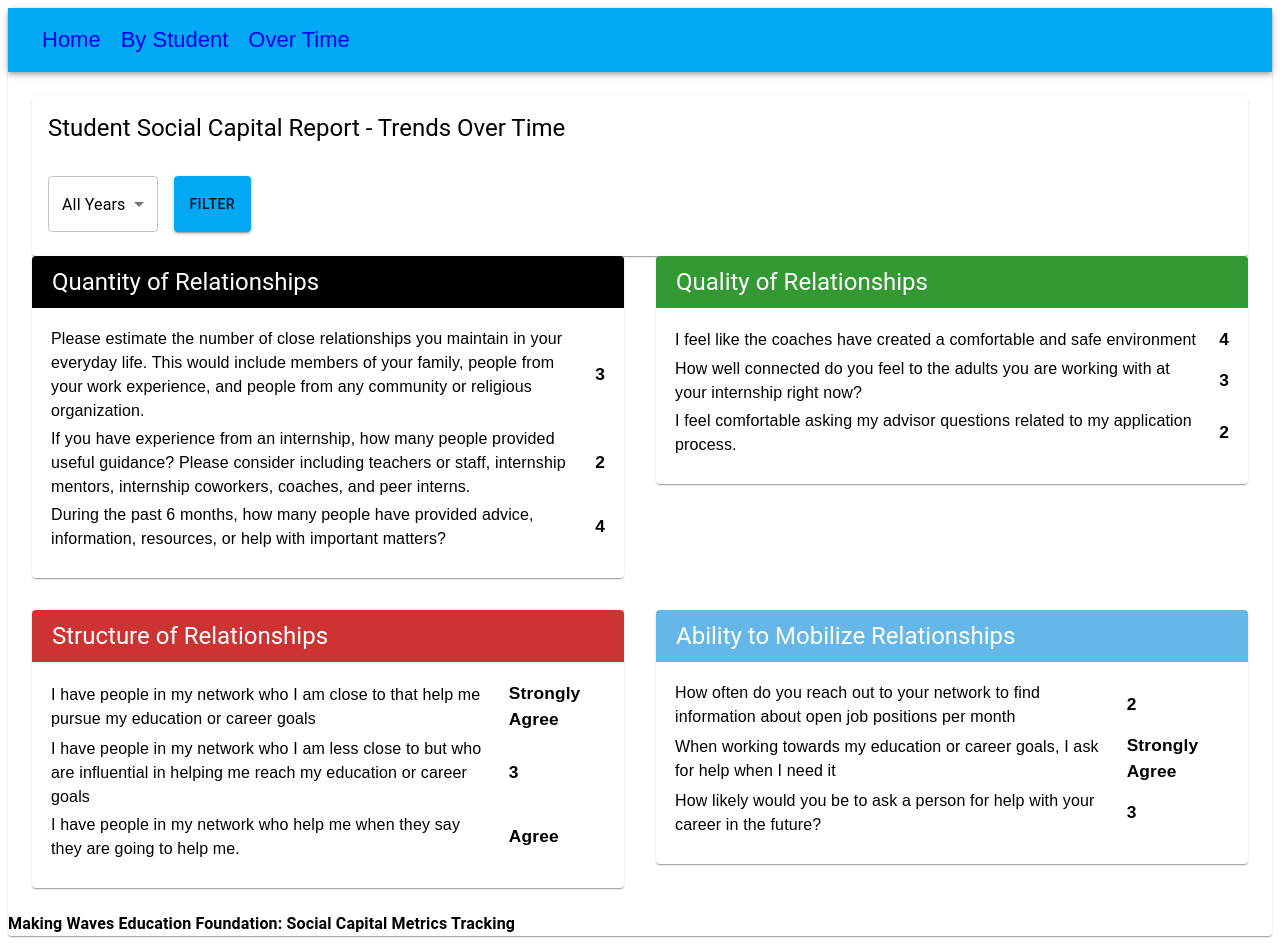
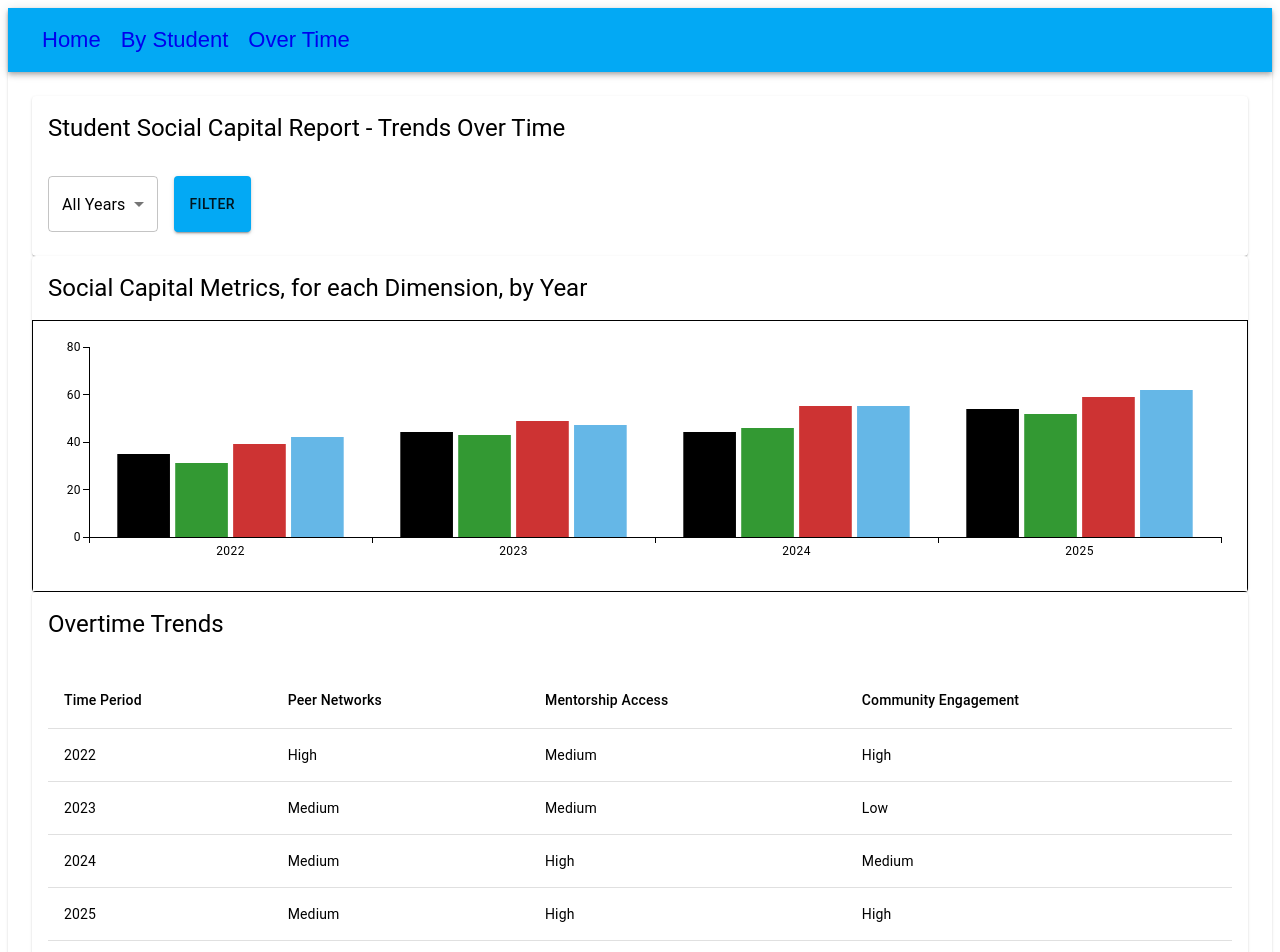
Before and after one commit to JeffRisberg/social-capital-ui, a React (Create React App) app: page /overTime in a window 1280 px wide. Shown: the top 952 px of the page. Built offline with nearby package versions, Linux system fonts and the light colour scheme.

Commit message:
added charting to the over-time display page

```diff
--- a/package.json
+++ b/package.json
@@ -9,6 +9,7 @@
       "@fontsource/roboto": "^5.1.0",
       "@mui/icons-material": "^5.17.0",
       "@mui/material": "^5.17.0",
+      "@mui/x-charts": "^7.28.0",
       "@mui/x-data-grid": "^6.20.0",
       "@reduxjs/toolkit": "^2.5.0",
       "@testing-library/jest-dom": "^5.17.0",
--- a/src/containers/ByStudent/ByStudentPage.js
+++ b/src/containers/ByStudent/ByStudentPage.js
@@ -1,26 +1,12 @@
 import * as React from 'react';
 import {useDispatch, useSelector} from 'react-redux';
-import {
-   Button,
-   Card,
-   CardHeader,
-   MenuItem,
-   Tab,
-   Table,
-   TableBody,
-   TableCell,
-   TableHead,
-   TableRow,
-   Tabs
-} from '@mui/material';
+import {Button, Card, CardHeader, Grid, MenuItem, Tab, Tabs} from '@mui/material';
 import TextField from "@mui/material/TextField";
-import Select, { SelectChangeEvent } from '@mui/material/Select';
-import CardActions from '@mui/material/CardActions';
+import Select from '@mui/material/Select';
 import CardContent from '@mui/material/CardContent';
-import Typography from '@mui/material/Typography';
+import {DimensionCard} from "../../components/DimensionCard";
+import {DIMENSIONS} from "../../utils/constants";
 import {fetchStudents} from "./studentsSlice";
-import {BarChart} from "@mui/icons-material";
-
 
 const styles = {
    bgcolor: 'background.paper',
@@ -38,20 +24,7 @@ export default function ByStudentPage() {
       dispatch(fetchStudents())
    }, []);
 
-   const [open, setOpen] = React.useState(false);
-   const handleOpen = () => setOpen(true);
-   const handleClose = () => setOpen(false);
-
-   const uData = [4000, 3000, 2000, 2780];
-   const pData = [2400, 1398, 9800, 3908];
-   const amtData = [2400, 2210, 2290, 2000];
-
-   const xLabels = [
-      'Dimension 1',
-      'Dimension 2',
-      'Dimension 3',
-      'Dimension 4',
-   ];
+   console.log(studentList);
 
    return (
       <div style={{padding: '24px', gap: '24px'}}>
@@ -75,63 +48,24 @@ export default function ByStudentPage() {
             <Tab label="Detailed Report"/>
          </Tabs>
 
-         <Card>
-            <CardHeader title="Social Capital Metrics"/>
-            <CardContent sx={{border: "1px solid black"}}>
-               <BarChart
-                  width={1200}
-                  height={800}
-                  series={[
-                     { data: pData, label: 'pv', stack: 'stack1' },
-                     { data: amtData, label: 'amt' },
-                     { data: uData, label: 'uv', stack: 'stack1' },
-                  ]}
-                  xAxis={[{ data: xLabels, scaleType: 'band' }]}
-               />
-            </CardContent>
-         </Card>
-
-         <Card>
-            <CardHeader title="Students Overview"/>
-            <CardContent>
-               <Table>
-                  <TableHead>
-                     <TableRow>
-                        <TableCell>Student Id</TableCell>
-                        <TableCell>Peer Networks</TableCell>
-                        <TableCell>Mentorship Access</TableCell>
-                        <TableCell>Community Engagement</TableCell>
-                     </TableRow>
-                  </TableHead>
-                  <TableBody>
-                     <TableRow>
-                        <TableCell>#123452</TableCell>
-                        <TableCell>High</TableCell>
-                        <TableCell>Medium</TableCell>
-                        <TableCell>High</TableCell>
-                     </TableRow>
-                     <TableRow>
-                        <TableCell>#125032</TableCell>
-                        <TableCell>Medium</TableCell>
-                        <TableCell>Medium</TableCell>
-                        <TableCell>Low</TableCell>
-                     </TableRow>
-                     <TableRow>
-                        <TableCell>#125099</TableCell>
-                        <TableCell>Medium</TableCell>
-                        <TableCell>High</TableCell>
-                        <TableCell>Medium</TableCell>
-                     </TableRow>
-                     <TableRow>
-                        <TableCell>#124672</TableCell>
-                        <TableCell>Medium</TableCell>
-                        <TableCell>High</TableCell>
-                        <TableCell>High</TableCell>
-                     </TableRow>
-                  </TableBody>
-               </Table>
-            </CardContent>
-         </Card>
+         <Grid container spacing={4}
+               direction="row"
+               justifyContent="space-evenly"
+               alignItems="flex-start"
+               style={{minHeight: '29vh'}}
+         >
+            {DIMENSIONS.map((dimension, index) => {
+               return (
+                  <Grid item md={6} key={index}>
+                     <DimensionCard title={dimension.title} color={dimension.color}
+                                    data={dimension.metrics.map((metric, index) => {
+                                       return {label: metric.label, value: metric.default}
+                                    })}
+                     />
+                  </Grid>
+               );
+            })}
+         </Grid>
       </div>
    );
 }
--- a/src/containers/OverTime/OverTimePage.js
+++ b/src/containers/OverTime/OverTimePage.js
@@ -1,11 +1,21 @@
 import * as React from 'react';
 import {useDispatch} from "react-redux";
-import {Button, Card, CardContent, CardHeader, Grid, MenuItem, Select} from '@mui/material';
+import {
+   Button,
+   Card,
+   CardContent,
+   CardHeader,
+   MenuItem,
+   Select,
+   Table,
+   TableBody,
+   TableCell,
+   TableHead,
+   TableRow
+} from '@mui/material';
 import {postBot} from "./botsSlice";
+import {BarChart, BarPlot} from '@mui/x-charts';
 
-import {DimensionCard} from "../../components/DimensionCard";
-
-import {DIMENSIONS} from "../../utils/constants";
 
 const styles = {
    item: {
@@ -16,17 +26,22 @@ const styles = {
       fontFamily: 'Arial'
    }
 };
+export default function OverTimePage() {
+   const dispatch = useDispatch();
 
-export default function OverTimePage() {
    const [name, setName] = React.useState('');
    const [domain, setDomain] = React.useState('');
    const [url, setUrl] = React.useState('');
-   const dispatch = useDispatch();
 
+   const data = [
+      { x: 'Dimension A', y: 25 },
+      { x: 'Dimension B', y: 40 },
+      { x: 'Dimension C', y: 30 },
+      { x: 'Dimension D', y: 44 },
+      ];
    const handleChange = (event) => {
       setDomain(event.target.value);
    };
-
 
    const submitQuery = (event) => {
       dispatch(postBot({name, domain, url}))
@@ -42,31 +57,75 @@ export default function OverTimePage() {
                <div style={{display: 'flex', gap: '16px'}}>
                   <Select defaultValue="all" variant="outlined">
                      <MenuItem value="all">All Years</MenuItem>
+                     <MenuItem value="2022">2022</MenuItem>
                      <MenuItem value="2023">2023</MenuItem>
                      <MenuItem value="2024">2024</MenuItem>
+                     <MenuItem value="2025">2025</MenuItem>
                   </Select>
                   <Button variant="contained">Filter</Button>
                </div>
             </CardContent>
          </Card>
 
-         <Grid container spacing={4}
-               direction="row"
-               justifyContent="space-evenly"
-               alignItems="flex-start"
-               style={{minHeight: '29vh'}}
-         >
-            {DIMENSIONS.map((dimension, index) => {
-               return (
-                  <Grid item md={6} key={index}>
-                     <DimensionCard title={dimension.title} color={dimension.color}
-                                    data={dimension.metrics.map((metric, index) => {
-                                       return {label: metric.label, value: metric.default}})}
-                     />
-                  </Grid>
-               );
-            })}
-         </Grid>
+         <Card>
+            <CardHeader title="Social Capital Metrics, for each Dimension, by Year"/>
+            <CardContent sx={{border: "1px solid black", height: '230px'}}>
+               <BarChart
+                  series={[
+                     { data: [35, 44, 44, 54] },
+                     { data: [31, 43, 46, 52] },
+                     { data: [39, 49, 55, 59] },
+                     { data: [42, 47, 55, 62] },
+                  ]}
+                  colors={['black', '#339933', '#cd3333', '#65b7e7']}
+                  height={230}
+                  xAxis={[{ data: ['2022', '2023', '2024', '2025'], scaleType: 'band' }]}
+                  margin={{ top: 10, bottom: 30, left: 40, right: 10 }}
+               />
+            </CardContent>
+         </Card>
+
+         <Card>
+            <CardHeader title="Overtime Trends"/>
+            <CardContent>
+               <Table>
+                  <TableHead>
+                     <TableRow>
+                        <TableCell>Time Period</TableCell>
+                        <TableCell>Peer Networks</TableCell>
+                        <TableCell>Mentorship Access</TableCell>
+                        <TableCell>Community Engagement</TableCell>
+                     </TableRow>
+                  </TableHead>
+                  <TableBody>
+                     <TableRow>
+                        <TableCell>2022</TableCell>
+                        <TableCell>High</TableCell>
+                        <TableCell>Medium</TableCell>
+                        <TableCell>High</TableCell>
+                     </TableRow>
+                     <TableRow>
+                        <TableCell>2023</TableCell>
+                        <TableCell>Medium</TableCell>
+                        <TableCell>Medium</TableCell>
+                        <TableCell>Low</TableCell>
+                     </TableRow>
+                     <TableRow>
+                        <TableCell>2024</TableCell>
+                        <TableCell>Medium</TableCell>
+                        <TableCell>High</TableCell>
+                        <TableCell>Medium</TableCell>
+                     </TableRow>
+                     <TableRow>
+                        <TableCell>2025</TableCell>
+                        <TableCell>Medium</TableCell>
+                        <TableCell>High</TableCell>
+                        <TableCell>High</TableCell>
+                     </TableRow>
+                  </TableBody>
+               </Table>
+            </CardContent>
+         </Card>
       </div>
    );
 }
```
Also changed, not shown: 1 other file (tests, documents, lock files or other folders).
